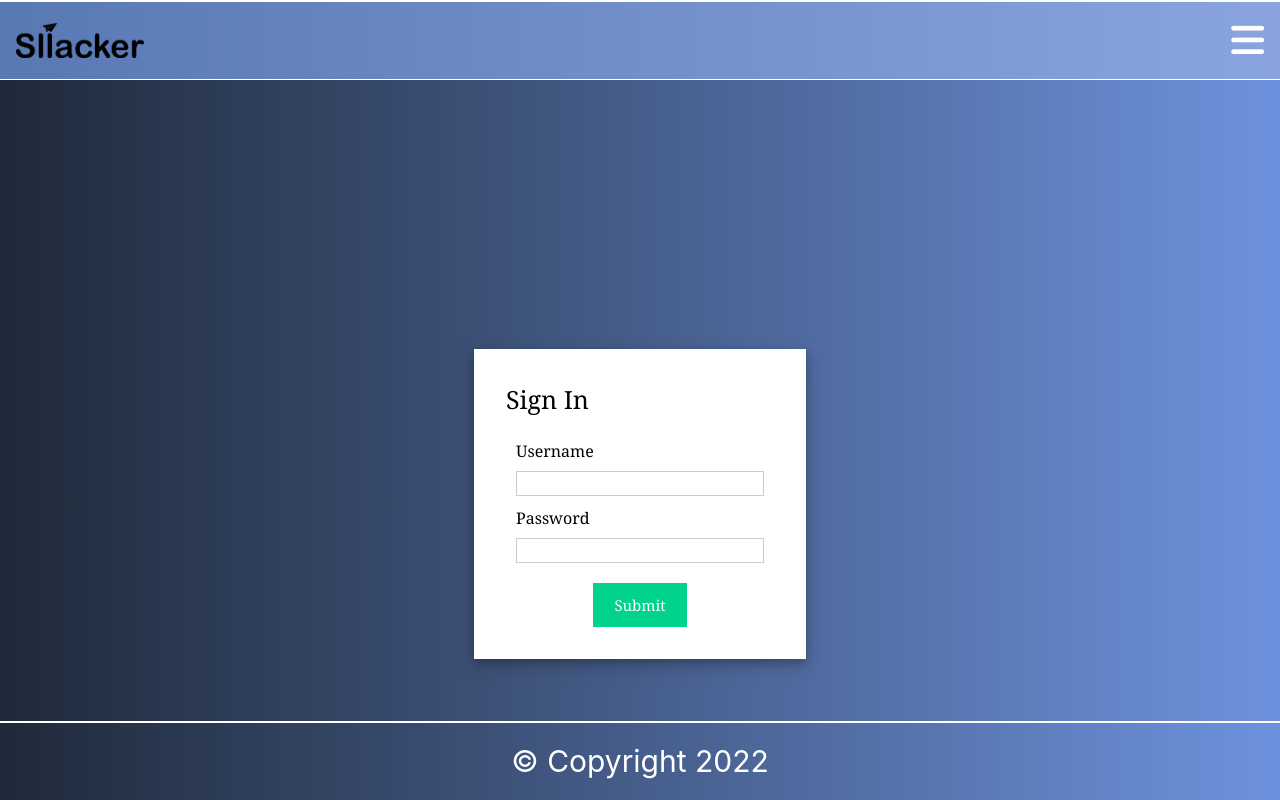
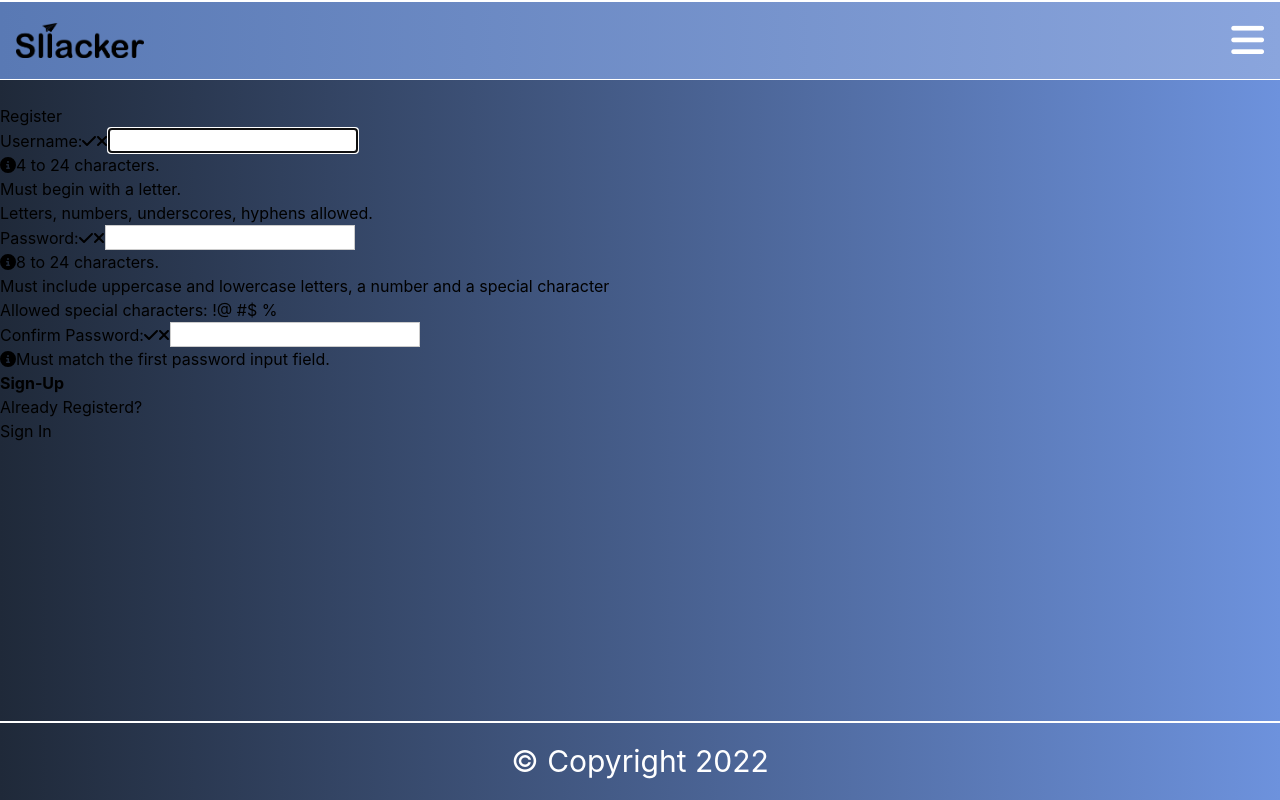
Before and after one commit to LloydJr/ourSllackProject, a React (Create React App) app: page / in a window 1280 px wide. Shown: the top 800 px of the page. Built offline with nearby package versions, Linux system fonts and the light colour scheme.

Commit message:
Fix imports

```diff
--- a/src/App.js
+++ b/src/App.js
@@ -6,7 +6,7 @@ import Sidebar from "./components/Sidebar";
 import { BrowserRouter as Router, Routes, Route } from "react-router-dom";
 import MuiAccordion from "./components/MuiAccordion";
 import ChatRoom from "./components/ChatRoom";
-import ChannelPage from "./components/ChannelPage";
+import ChannelPage from "./components/ChannelComp/ChannelPage";
 import {container} from "./App.css"
 import Box from '@mui/material/Box';
 import Footer from "./components/Footer";
@@ -16,6 +16,7 @@ import App1 from './components/App1'
 import DirectMessage from "./components/Pages/DirectMessage"
 import Channles from "./components/Pages/Channles";
 import UserProfile from './components/Pages/UserProfile';
+import Register from './components/Pages/Register'
 
 
 function App() {
@@ -39,7 +40,8 @@ function App() {
         <div></div>
         <br></br>
         <Routes>
-          <Route exact path="/" element={<App1 />}/>
+          <Route path="/" element={<Register />} />
+          <Route path="/sign_in" element={<App1 />}/>
           <Route path="/user_profile" element={<UserProfile/>} />
           <Route path="/about" element={<About />} />
           <Route path="/direct_messages" element={<DirectMessage />} />
--- a/src/components/Header.js
+++ b/src/components/Header.js
@@ -4,7 +4,6 @@ import userIcon from './images/149071.png'
 import searchIcon from './images/1024px-Search_Icon.svg.png'
 import App from '../App'
 import styled from 'styled-components'
-import ChannelPage from './ChannelPage'
 import Navigation from './Navigation'
 
 
--- a/src/components/Pages/Channles.js
+++ b/src/components/Pages/Channles.js
@@ -1,6 +1,5 @@
 import React from 'react'
-import ChannelPage from '../ChannelPage'
-
+import ChannelPage from '../ChannelComp/ChannelPage'
 function Channles() {
   return (
     <div>
--- a/src/components/Pages/Register.js
+++ b/src/components/Pages/Register.js
@@ -1,7 +1,7 @@
 import { useRef, useState, useEffect } from 'react'
 import { faCheck, faInfoCircle, faTimes, foInfoCirciel } from '@fortawesome/free-solid-svg-icons'
 import { FontAwesomeIcon } from '@fortawesome/react-fontawesome'
-import axios from './api/axios'
+import axios from 'axios'
 
 const USER_REGEX = /^[a-zA-Z][a-zA-Z0-9-_]{3,23}$/;
 const PWD_REGEX = /^(?=.*[a-z])(?=.*[A-Z])(?=.*[0-9])(?=.*[!@#$%]).{8,24}$/
--- a/src/components/Sidebar.js
+++ b/src/components/Sidebar.js
@@ -14,7 +14,6 @@ import FileCopyIcon from '@mui/icons-material/FileCopy';
 import ExpandLessIcon from '@mui/icons-material/ExpandLess';
 import ExpandMoreIcon from '@mui/icons-material/ExpandMore';
 import AddIcon from '@mui/icons-material/Add';
-import ChannelPage from './ChannelPage';
 
 
 
```
